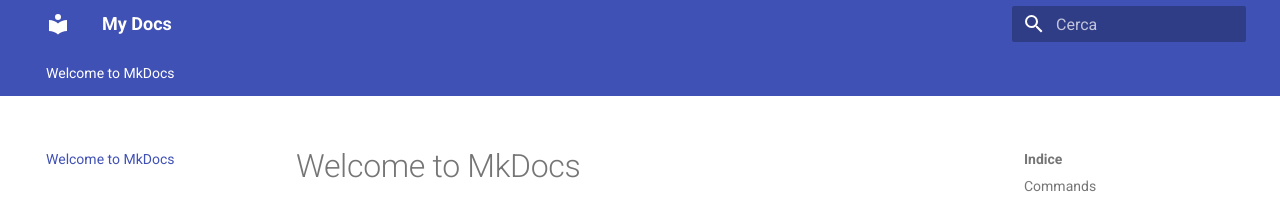
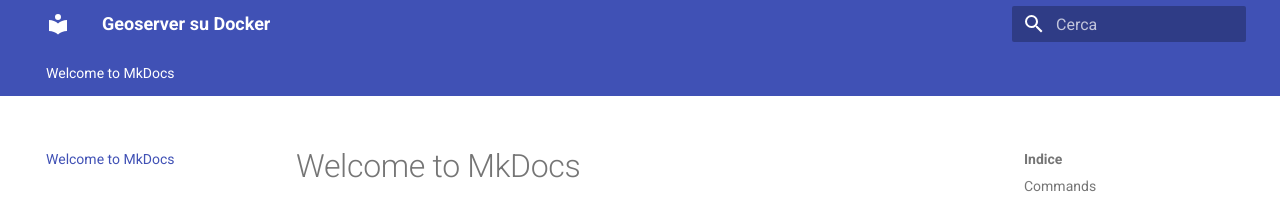
Before and after one commit to pigreco/geoserver_su_docker, an MkDocs documentation site: the page built from docs/index.md, in a window 1280 px wide. Shown: the top 205 px of the page. Built offline with MkDocs 1.6.1 and Material for MkDocs 9.7.7, drawn with Linux system fonts in a browser that asks for light colours.

Commit message:
primo commit

```diff
--- a/mkdocs.yml
+++ b/mkdocs.yml
@@ -1,4 +1,4 @@
-site_name: My Docs
+site_name: Geoserver su Docker
 theme:
   name: material
   language: it
```
